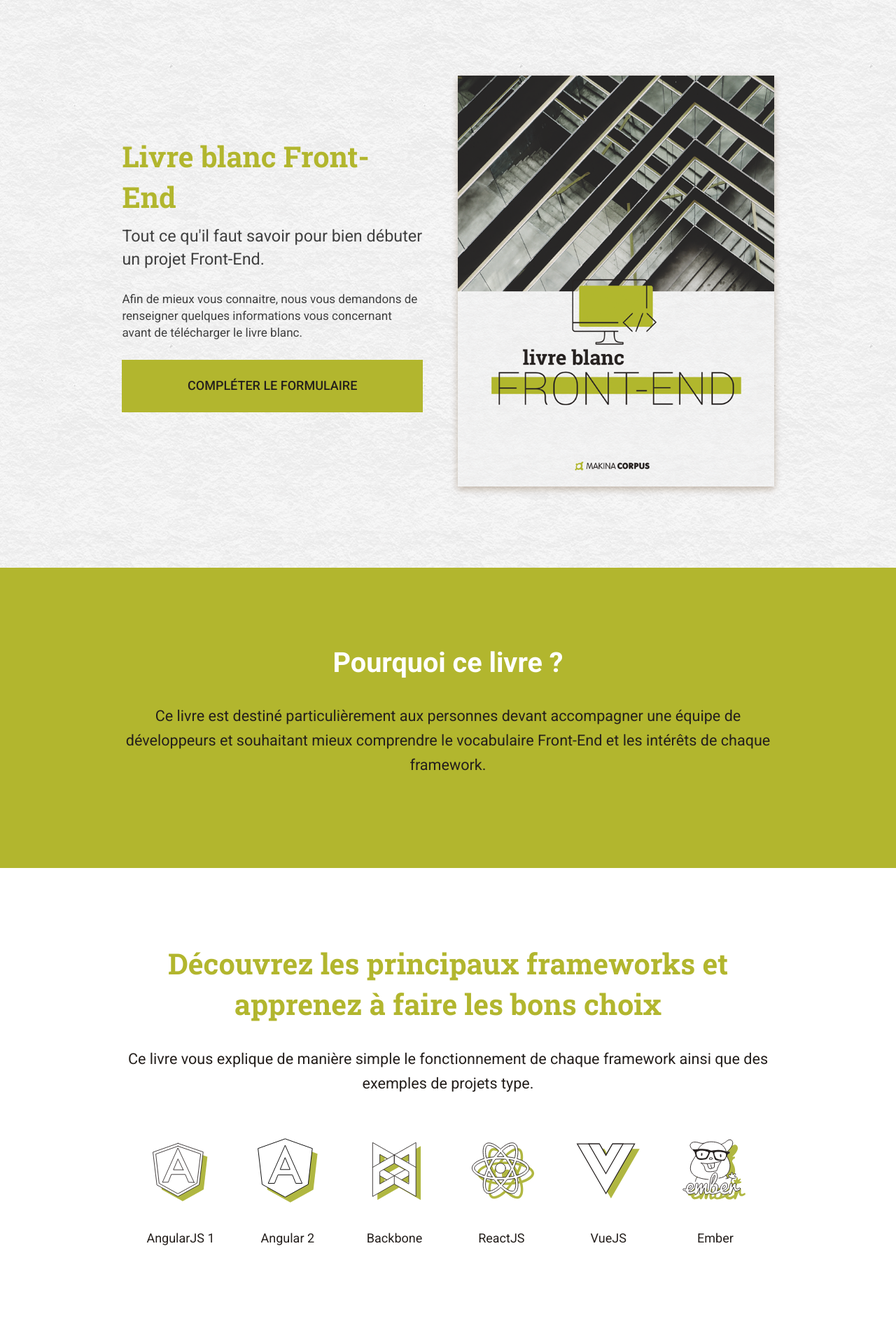
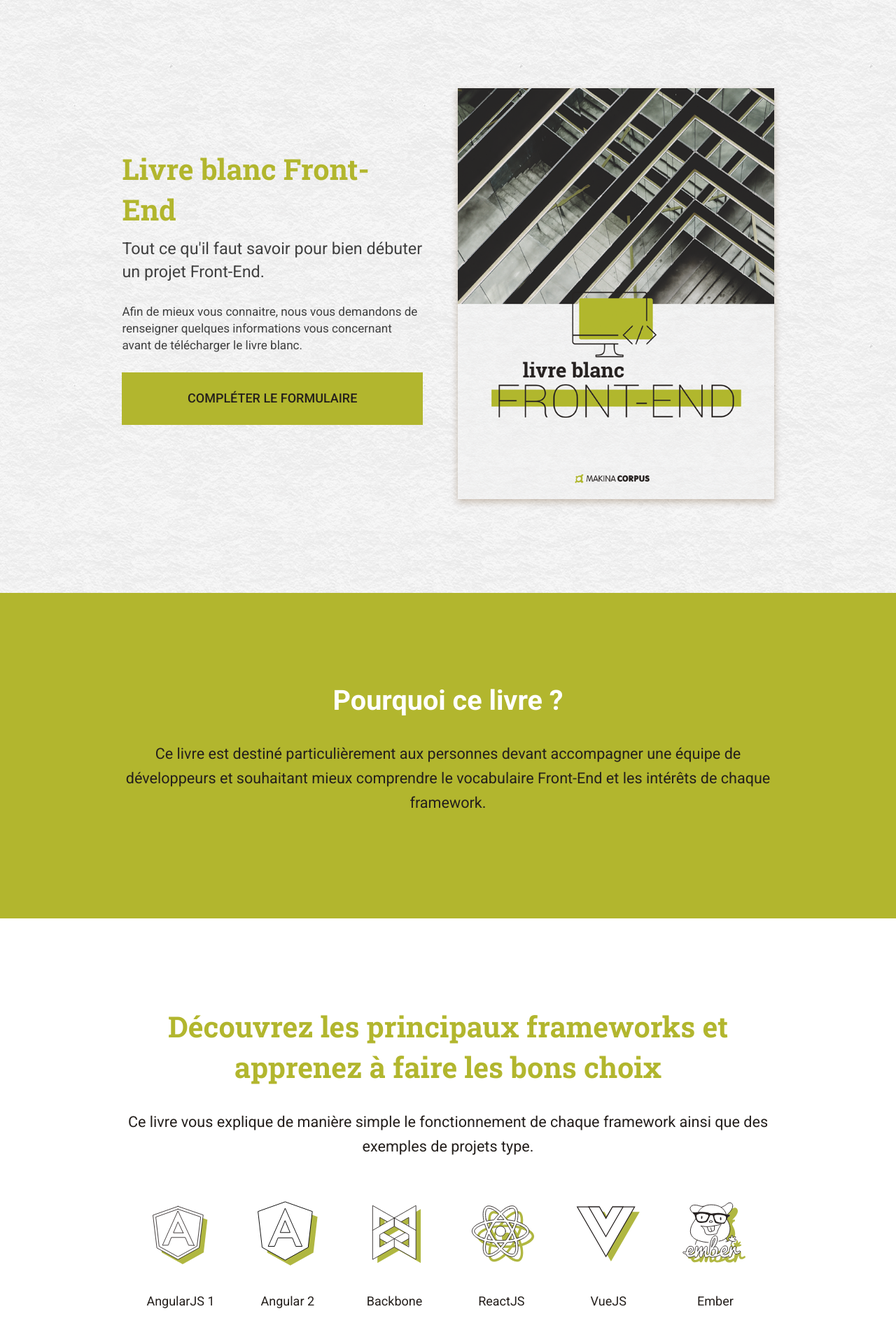
Before and after one commit to makinacorpus/livre-blanc-front-end, a Jekyll site: the page built from index.html, in a window 1280 px wide. Shown: the top 1920 px of the page at 70% size. Built offline with Jekyll 4.4.1, drawn with Linux system fonts in a browser that asks for light colours.

Commit message:
correct padding

```diff
--- a/assets/css/main.scss
+++ b/assets/css/main.scss
@@ -37,14 +37,14 @@ body {
   width: 100%;
   max-width: 480px;
   margin: 0 auto;
-  padding: 6em .8em 6em .8em;
+  padding: 7em .8em 7em .8em;
   display: flex;
   flex-direction: column;
   align-items: center;
 
   @media screen and (min-width: $breakpoint) {
     max-width: $container-width;
-     padding: 6em .8em 6em .8em;
+     padding: 7em .8em 7em .8em;
   }
 }
 
```
